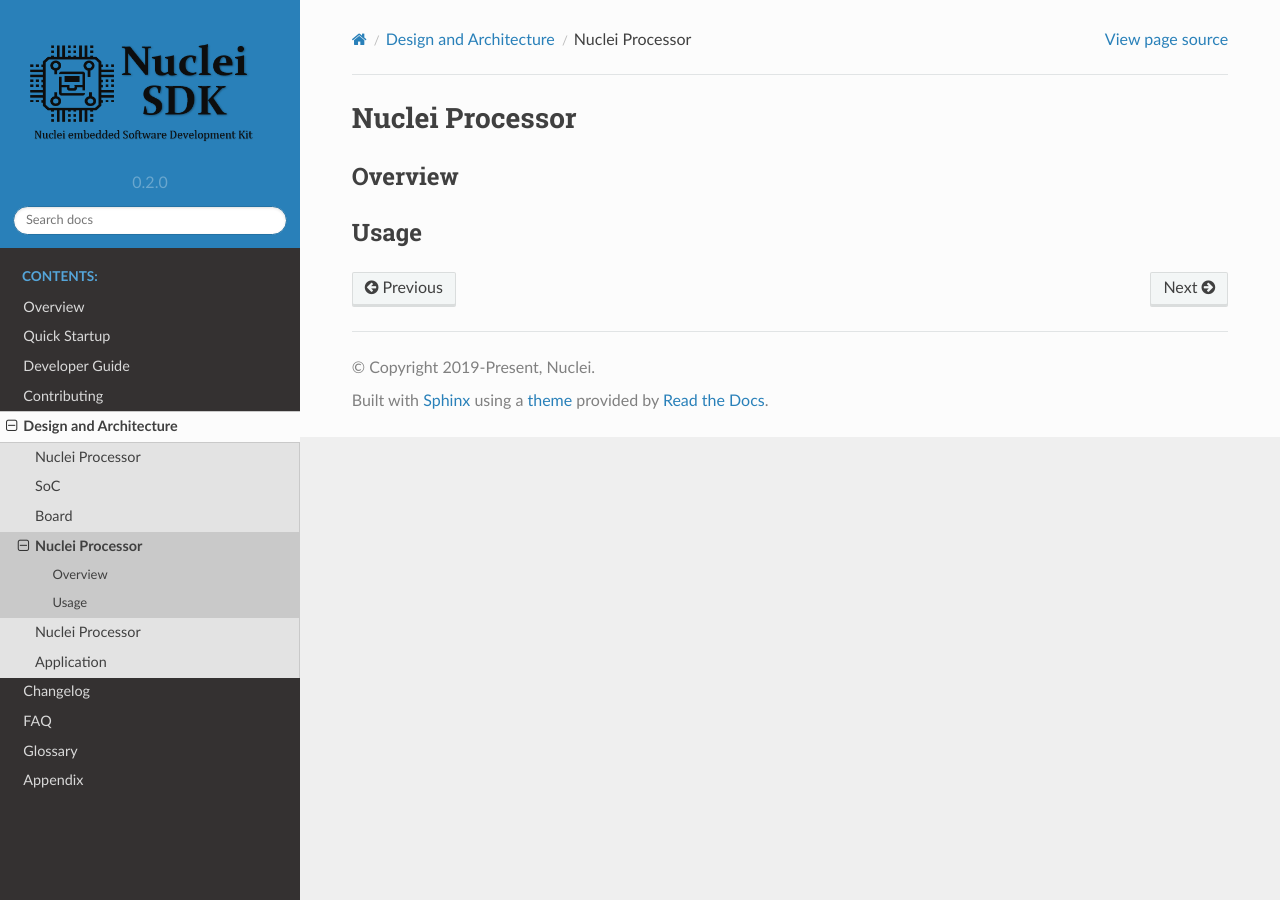
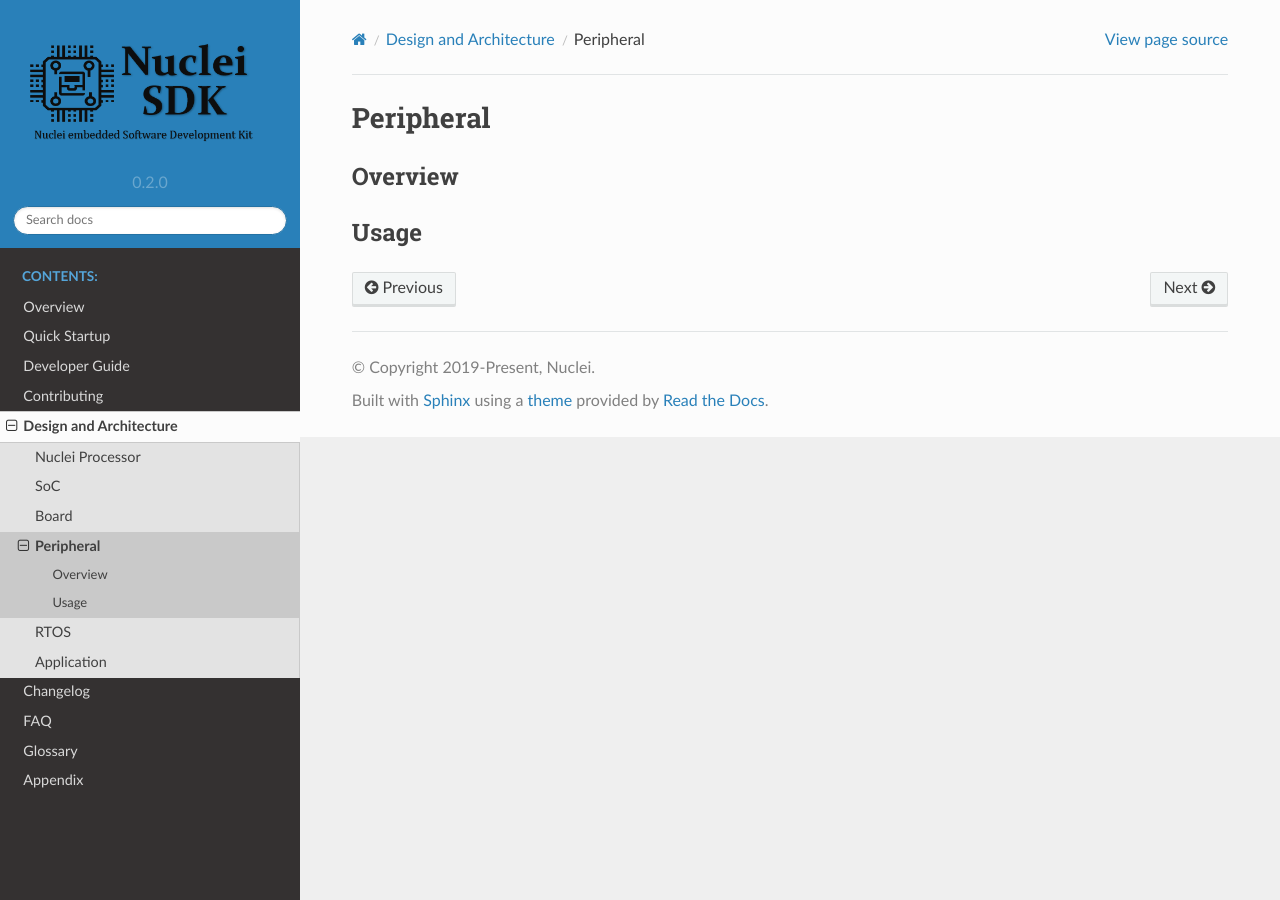
Before and after one commit to Nuclei-Software/nuclei-sdk, a Sphinx documentation site: the page built from doc/source/design/peripheral.rst, in a window 1280 px wide. Built offline with Sphinx 7.4.7 and the Read the Docs theme 2.0.0, drawn with Linux system fonts in a browser that asks for light colours; pages that are not in the unit, such as notebooks, are missing from menus.

Commit message:
doc: Fix typo in header names
Signed-off-by: Huaqi Fang <578567190@qq.com>

```diff
--- a/doc/source/design/peripheral.rst
+++ b/doc/source/design/peripheral.rst
@@ -1,7 +1,7 @@
 .. _design_peripheral:
 
-Nuclei Processor
-================
+Peripheral
+==========
 
 .. _design_peripheral_overview:
 
--- a/doc/source/design/rtos.rst
+++ b/doc/source/design/rtos.rst
@@ -1,7 +1,7 @@
 .. _design_rtos:
 
-Nuclei Processor
-================
+RTOS
+====
 
 .. _design_rtos_overview:
 
```
